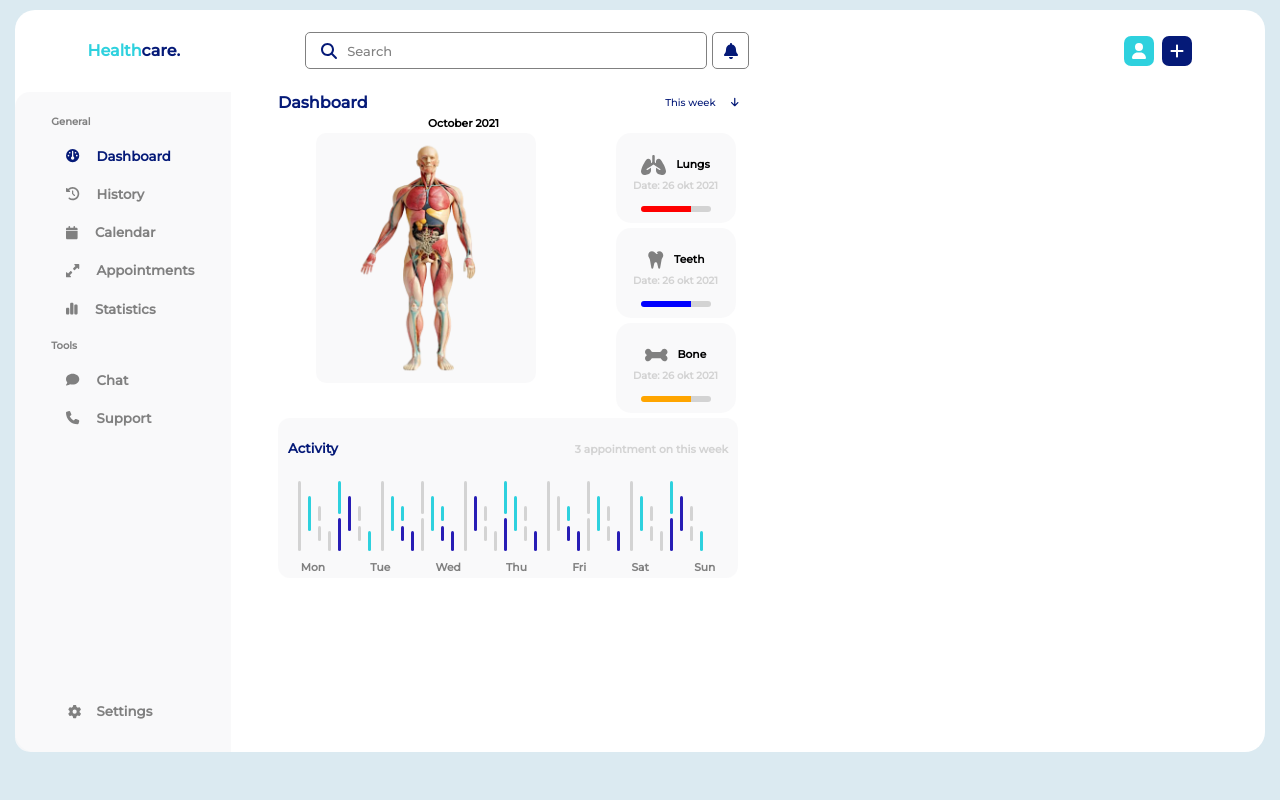
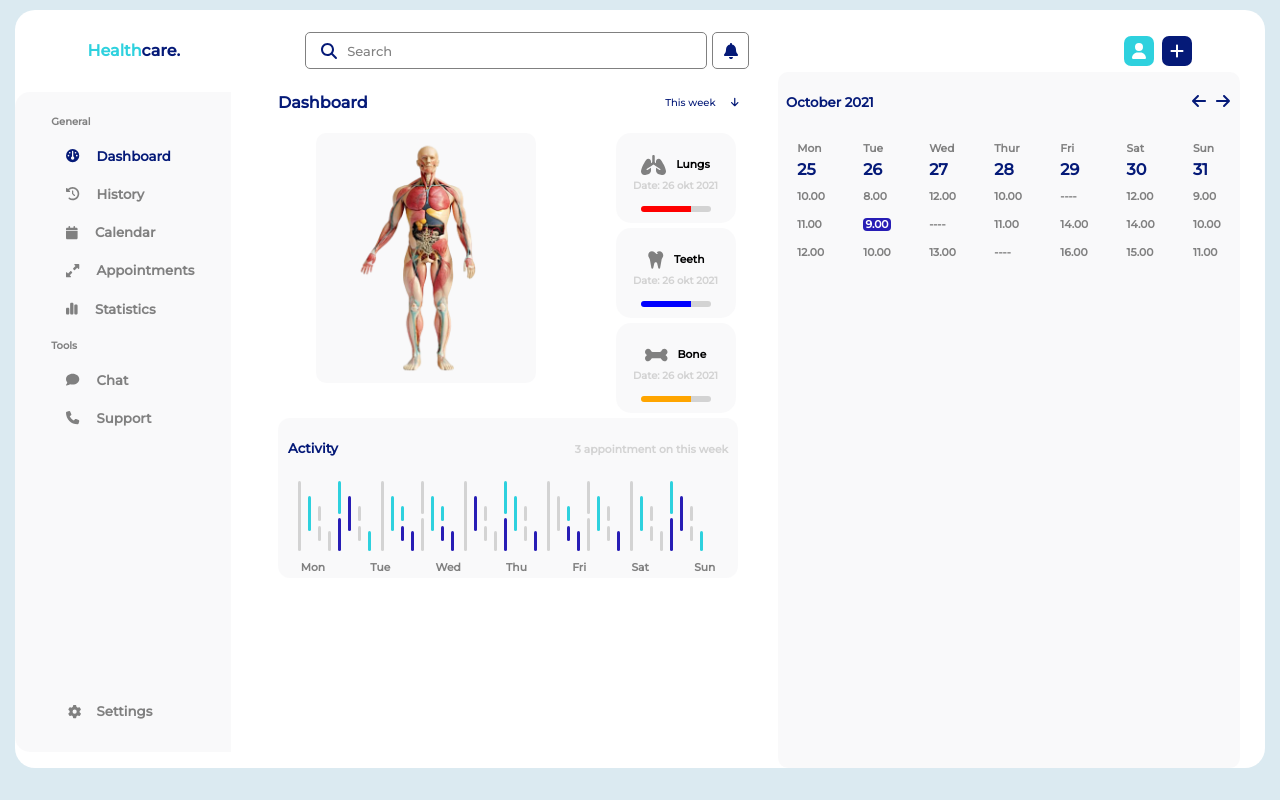
Before and after one commit to SAjay02/healthcare_dashboard, a React (Create React App) app: page / in a window 1280 px wide. Built offline with nearby package versions, Linux system fonts and the light colour scheme.

Commit message:
fix: calendar

```diff
--- a/src/components/DashboardMainContent/CalendarView/Calendar.jsx
+++ b/src/components/DashboardMainContent/CalendarView/Calendar.jsx
@@ -1,10 +1,40 @@
 import React from 'react'
+import { FontAwesomeIcon } from '@fortawesome/react-fontawesome'
+import {faArrowRight,faArrowLeft } from '@fortawesome/free-solid-svg-icons'
+import "../../../styles/Calendar/Calendar.css"
+import { calendarData } from '../../../data/Calendar'
 
 const Calendar = () => {
   return (
-    <div>
-        <div>
-            <h6>October 2021</h6>
+    <div className="calendar_container">
+        <div className="calendar_top_container">
+            <h5 style={{color:"#051a78"}}>October 2021</h5>
+            <div>
+                <FontAwesomeIcon className='arrow_icon_left' icon={faArrowLeft} style={{color:"#051a78"}}/>
+                <FontAwesomeIcon className='arrow_icon_right' icon={faArrowRight} style={{color:"#051a78"}}/>
+            </div>
+        </div>
+        <div className='day_container'>
+            {
+                calendarData.map((item)=>
+                {
+                    return(
+                        <div className=''>
+                            <h6 style={{color:"gray"}}>{item.day}</h6>
+                            <h4 style={{color:"#051a78"}} className='date_container'>{item.date}</h4>
+                            <h6 style={{color:"gray"}} className='time_container'>{item.time1}</h6>
+                            {
+                                item.booked && item.booked==="on" ?
+                                <h6 style={{color:"white",backgroundColor:"#271db5",display:"flex",justifyContent:"center",alignItems:"center",borderRadius:"4px"}} className='time_container'>{item.time2}</h6> :
+                                <h6 className='time_container'>{item.time2}</h6>
+
+                            }
+                            {/* <h6 style={{color:"gray"}} className='time_container'>{item.time2}</h6> */}
+                            <h6 style={{color:"gray"}} className='time_container'>{item.time3}</h6>
+                        </div>
+                    )
+                })
+            }
 
         </div>
     </div>
--- /dev/null
+++ b/src/data/Calendar.js
@@ -0,0 +1,60 @@
+const calendarData = [
+    {
+        day:"Mon",
+        date:"25",
+        time1:"10.00",
+        time2:"11.00",
+        time3:"12.00",
+        booked:"off"
+    },
+    {
+        day:"Tue",
+        date:"26",
+        time1:"8.00",
+        time2:"9.00",
+        time3:"10.00",
+        booked:"on"
+    },
+    {
+        day:"Wed",
+        date:"27",
+        time1:"12.00",
+        time2:"----",
+        time3:"13.00",
+        booked:"off"
+    },
+    {
+        day:"Thur",
+        date:"28",
+        time1:"10.00",
+        time2:"11.00",
+        time3:"----",
+        booked:"off"
+    },
+    {
+        day:"Fri",
+        date:"29",
+        time1:"----",
+        time2:"14.00",
+        time3:"16.00",
+        booked:"off"
+    },
+    {
+        day:"Sat",
+        date:"30",
+        time1:"12.00",
+        time2:"14.00",
+        time3:"15.00",
+        booked:"off"
+    },
+    {
+        day:"Sun",
+        date:"31",
+        time1:"9.00",
+        time2:"10.00",
+        time3:"11.00",
+        booked:"off"
+    },
+]
+
+export {calendarData}
--- /dev/null
+++ b/src/styles/Calendar/Calendar.css
@@ -0,0 +1,55 @@
+.calendar_container
+{
+    display: flex;
+    flex-direction: column;
+    height: 87vh;
+    width: 85%;
+    margin-left: 350px;
+    background-color: rgba(249, 249, 250, 0.879);
+    margin-top: -20px;
+    border-radius: 10px;
+}
+
+.calendar_top_container
+{
+    display: flex;
+    justify-content: space-between;
+    align-items: center;
+}
+
+.calendar_top_container > h5
+{
+    margin-left: 8px;
+}
+
+.arrow_icon_left
+{
+    margin-left: -10px;
+    margin-right: 10px;
+}
+
+.arrow_icon_right
+{
+    margin-right: 10px;
+}
+
+.day_container
+{
+    display: flex;
+    flex-direction: row;
+    justify-content: space-around;
+    margin-top: -15px;
+    color: gray;
+}
+
+.date_container
+{
+    margin-top: -20px;
+    /* font-size: 5px; */
+}
+
+
+.time_container
+{
+    margin-top: -10px;
+}
```
